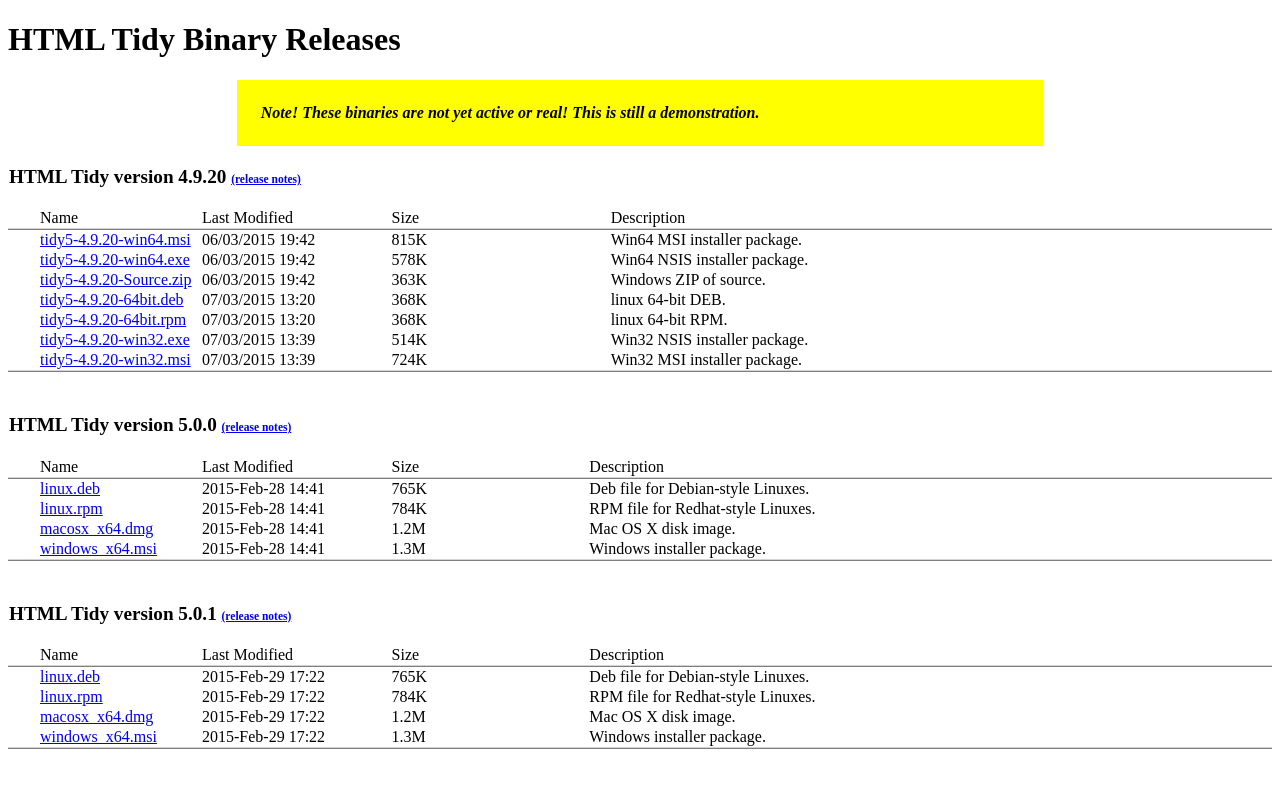
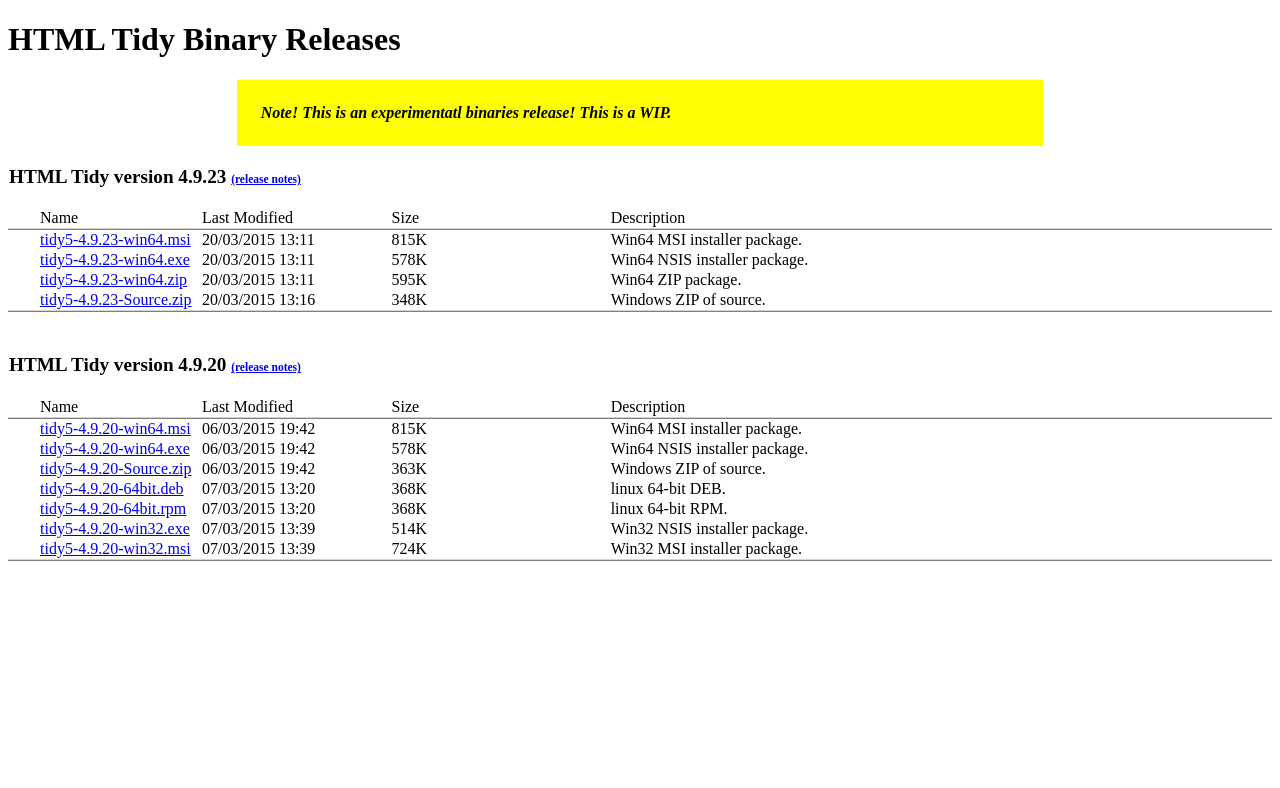
Before and after one commit to htacg/html-tidy.org.binaries, a Jekyll site: the page built from index.html, in a window 1280 px wide. Shown: the top 788 px of the page. Built offline with Jekyll 4.4.1, drawn with Linux system fonts in a browser that asks for light colours.

Commit message:
begin 4.9.23 release for windows

```diff
--- a/_data/tidy.yml
+++ b/_data/tidy.yml
@@ -1,3 +1,27 @@
+- path: tidy-4.9.23
+  heading: "HTML Tidy version 4.9.23"
+  notes: http://www.example.com
+  binaries:
+    - filename: tidy5-4.9.23-win64.msi
+      filesize: 815K
+      modified: "20/03/2015  13:11"
+      describe: "Win64 MSI installer package."
+
+    - filename: tidy5-4.9.23-win64.exe
+      filesize: 578K
+      modified: "20/03/2015  13:11"
+      describe: "Win64 NSIS installer package."
+
+    - filename: tidy5-4.9.23-win64.zip
+      filesize: 595K
+      modified: "20/03/2015  13:11"
+      describe: "Win64 ZIP package."
+
+    - filename: tidy5-4.9.23-Source.zip
+      filesize: 348K
+      modified: "20/03/2015  13:16"
+      describe: "Windows ZIP of source."
+
 - path: tidy-4.9.20
   heading: "HTML Tidy version 4.9.20"
   notes: http://www.example.com
@@ -36,51 +60,3 @@
       filesize: 724K
       modified: "07/03/2015  13:39"
       describe: "Win32 MSI installer package."
-
-- path: tidy500
-  heading: "HTML Tidy version 5.0.0"
-  notes: http://www.example.com
-  binaries:
-    - filename: linux.deb
-      filesize: 765K
-      modified: "2015-Feb-28 14:41"
-      describe: "Deb file for Debian-style Linuxes."
-
-    - filename: linux.rpm
-      filesize: 784K
-      modified: "2015-Feb-28 14:41"
-      describe: "RPM file for Redhat-style Linuxes."
-
-    - filename: macosx_x64.dmg
-      filesize: 1.2M
-      modified: "2015-Feb-28 14:41"
-      describe: "Mac OS X disk image."
-
-    - filename: windows_x64.msi
-      filesize: 1.3M
-      modified: "2015-Feb-28 14:41"
-      describe: "Windows installer package."
-
-- path: tidy501
-  heading: "HTML Tidy version 5.0.1"
-  notes: http://www.example.com
-  binaries:
-    - filename: linux.deb
-      filesize: 765K
-      modified: "2015-Feb-29 17:22"
-      describe: "Deb file for Debian-style Linuxes."
-
-    - filename: linux.rpm
-      filesize: 784K
-      modified: "2015-Feb-29 17:22"
-      describe: "RPM file for Redhat-style Linuxes."
-
-    - filename: macosx_x64.dmg
-      filesize: 1.2M
-      modified: "2015-Feb-29 17:22"
-      describe: "Mac OS X disk image."
-
-    - filename: windows_x64.msi
-      filesize: 1.3M
-      modified: "2015-Feb-29 17:22"
-      describe: "Windows installer package."
--- a/index.html
+++ b/index.html
@@ -5,8 +5,7 @@
 <h1>HTML Tidy Binary Releases</h1>
 
 <p class="note">
-    Note! These binaries are not yet active or real! This is still a
-    demonstration.
+    Note! This is an experimentatl binaries release! This is a WIP.
 </p>
 
 {% for release in site.data.tidy %}
```
Also changed, not shown: 12 other files.
